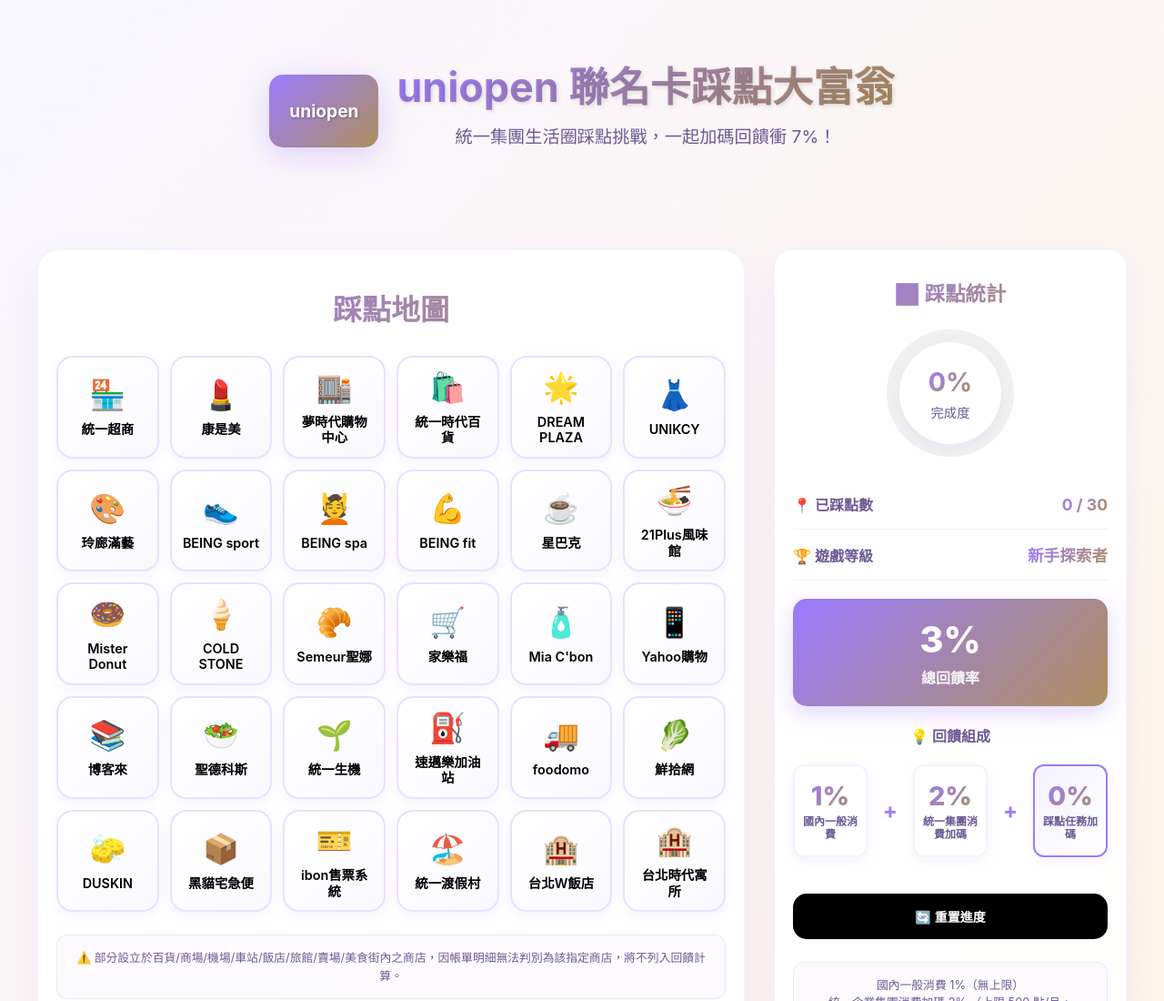
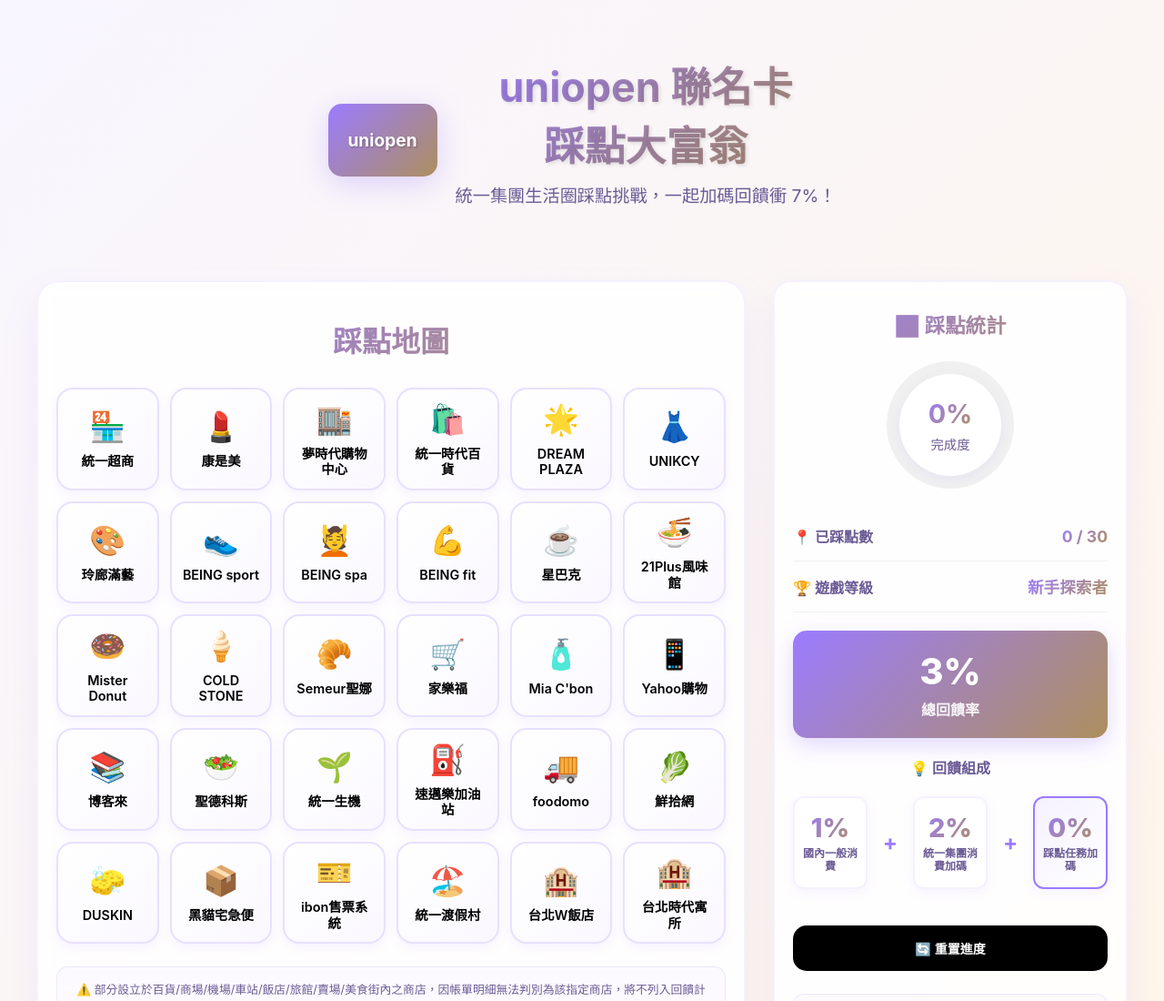
Before and after one commit to jhoccw/uniopen-map, a plain HTML site: page index.html in a window 1280 px wide. Shown: the top 1100 px of the page at 91% size. Drawn offline with Linux system fonts and the light colour scheme.

Commit message:
update text margin

```diff
--- a/index.html
+++ b/index.html
@@ -25,7 +25,6 @@
 
         .header {
             text-align: center;
-            margin-bottom: 30px;
             padding: 40px 0;
         }
 
@@ -594,7 +593,7 @@
                     uniopen
                 </div>
                 <div>
-                    <h1>uniopen 聯名卡踩點大富翁</h1>
+                    <h1>uniopen 聯名卡<br>踩點大富翁</h1>
                     <p>統一集團生活圈踩點挑戰，一起加碼回饋衝 7%！</p>
                 </div>
             </div>
```
